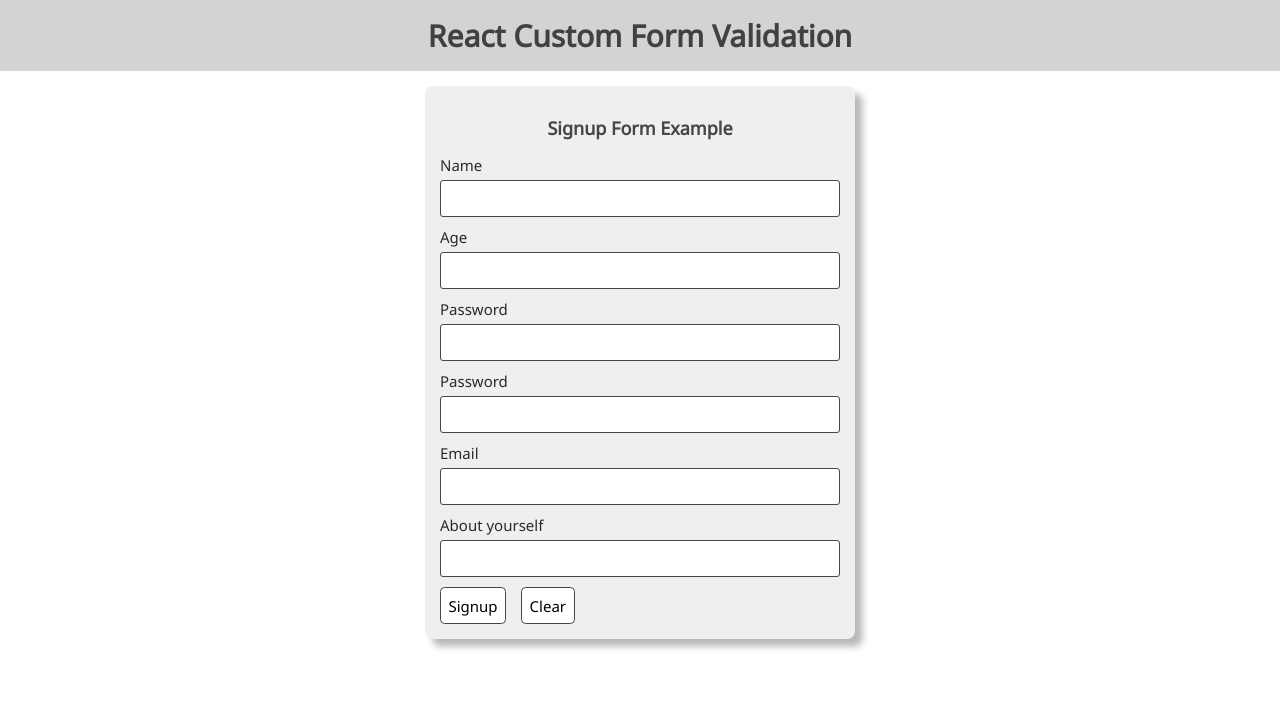
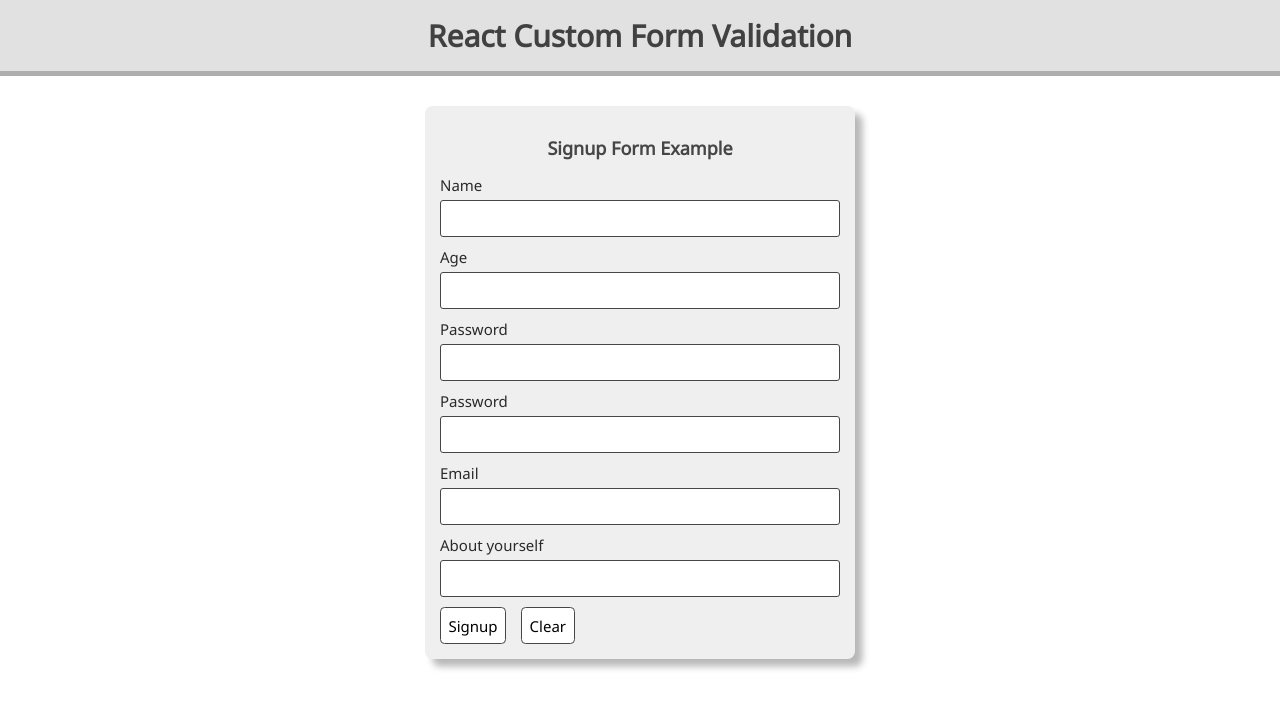
Before and after one commit to mk026/react-custom-form-validation, a React (Vite) app: page / in a window 1280 px wide. Shown: the top 708 px of the page. Built offline with nearby package versions, Linux system fonts and the light colour scheme.

Commit message:
Refactor header and signup-form styles

```diff
--- a/src/components/header/Header.module.css
+++ b/src/components/header/Header.module.css
@@ -4,10 +4,12 @@
   margin: 0;
   padding: 1rem 2rem;
 
-  background-color: #d3d3d3;
+  border-bottom: 5px solid #aeaeae;
+  background-color: #e1e1e1;
 }
 
 .title {
+  font-size: 2rem;
   color: #414141;
 
   margin: 0;
--- a/src/components/signup-form/SignupForm.module.css
+++ b/src/components/signup-form/SignupForm.module.css
@@ -1,5 +1,5 @@
 .wrapper {
-  margin: 1rem auto;
+  margin: 2rem auto;
   padding: 1rem;
   width: 400px;
 }
```
